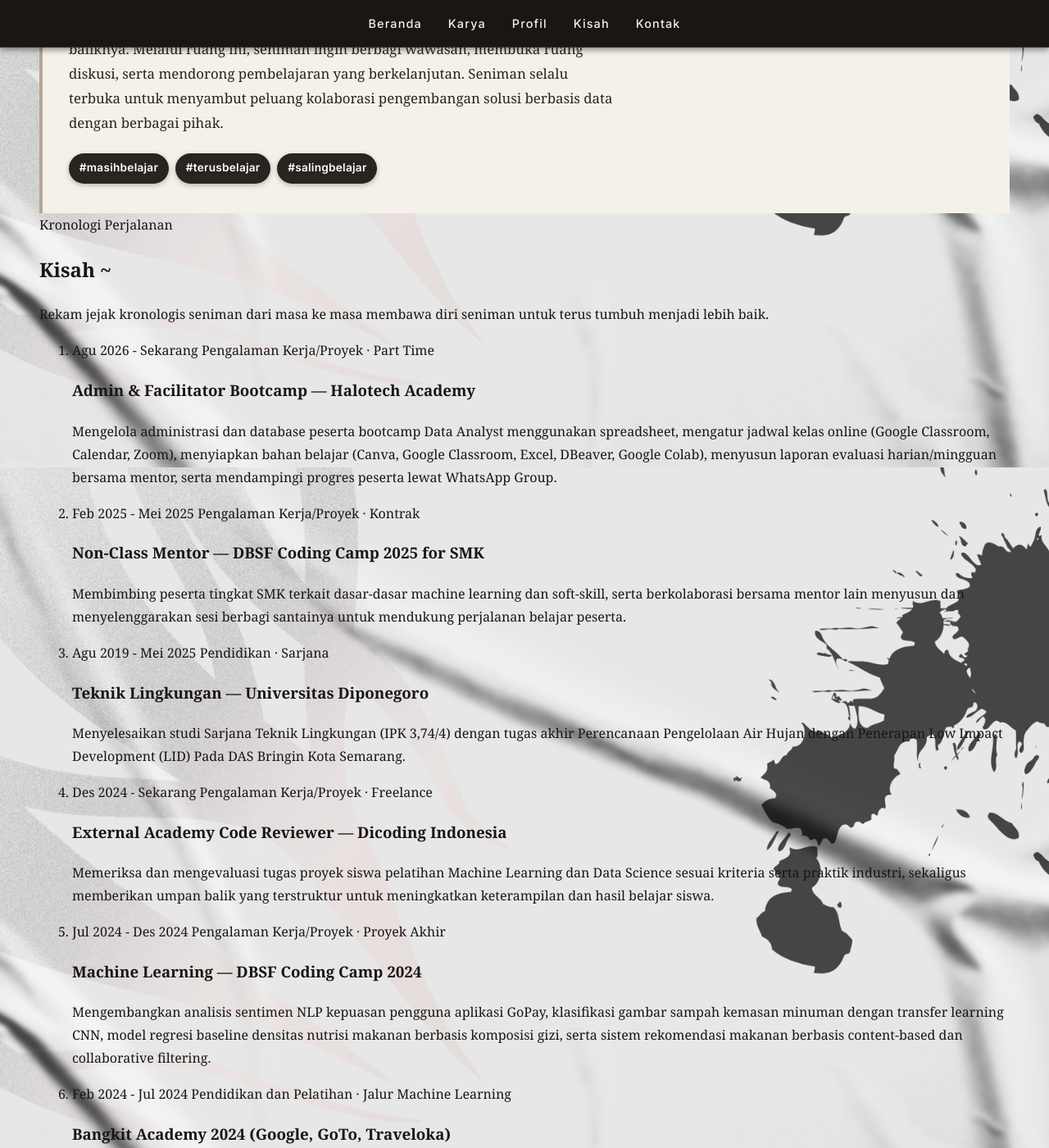
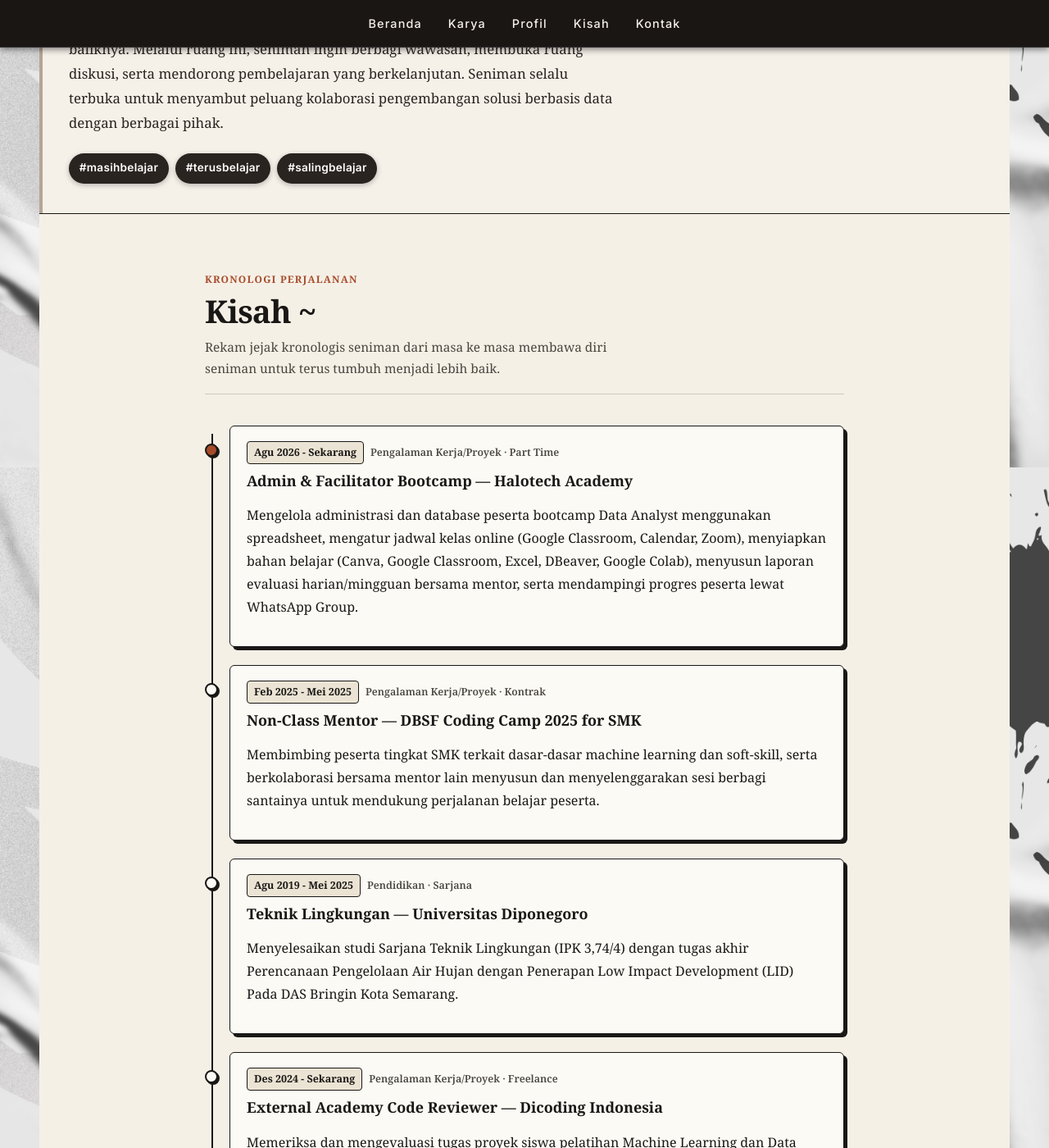
Before and after one commit to Sulbae/Sulbae.github.io, a Jekyll site: the page built from index.md, in a window 1280 px wide and 1400 px high, scrolled down 2130 px. Shown: the whole window at 82% size. Built offline with Jekyll 4.4.1, drawn with Linux system fonts in a browser that asks for light colours.

Commit message:
Update home.css

```diff
--- a/assets/css/home.css
+++ b/assets/css/home.css
@@ -930,9 +930,182 @@ details[open]::details-content {
   border-bottom-color: var(--color-black);
 }
 
+/* =========================================================
+   10. SECTION KISAH — TIMELINE VERTIKAL 1 KOLOM
+   Letakkan di bagian paling bawah assets/home.css
+   ========================================================= */
+
+#kisah.kisah-section {
+  --kertas-latar: #f5f0e6;
+  --kertas-kartu: #fcfaf5;
+  --kertas-lencana: #ebe3d3;
+  --tinta-pekat: #191816;
+  --tinta-lembut: #4a463f;
+  --garis-bingkai: #191816;
+  --garis-sekat: rgba(25, 24, 22, 0.18);
+  --aksen-utama: #a64b2a;
+  --bayangan-tegas: 4px 4px 0px #191816;
+
+  background-color: var(--kertas-latar);
+  color: var(--tinta-pekat);
+  padding: 64px 20px;
+  border-top: 1.5px solid var(--garis-bingkai);
+  border-bottom: 1.5px solid var(--garis-bingkai);
+  font-family: inherit;
+  box-sizing: border-box;
+}
+
+#kisah .kisah-container {
+  max-width: 780px;
+  margin: 0 auto;
+}
+
+#kisah .kisah-header {
+  margin-bottom: 34px;
+  padding-bottom: 18px;
+  border-bottom: 1px solid var(--garis-sekat);
+}
+
+#kisah .kisah-kicker {
+  display: inline-block;
+  font-size: 0.75rem;
+  font-weight: 700;
+  letter-spacing: 0.1em;
+  text-transform: uppercase;
+  color: var(--aksen-utama);
+  margin-bottom: 6px;
+}
+
+#kisah .kisah-title {
+  margin: 0 0 10px;
+  font-family: inherit;
+  font-size: clamp(1.8rem, 4vw, 2.4rem);
+  font-weight: 800;
+  line-height: 1.15;
+  letter-spacing: -0.02em;
+  color: var(--tinta-pekat);
+}
+
+#kisah .kisah-intro {
+  margin: 0;
+  max-width: 64ch;
+  font-size: 0.96rem;
+  line-height: 1.68;
+  color: var(--tinta-lembut);
+}
+
+/* Jalur timeline vertikal 1 kolom di sisi kiri */
+#kisah .timeline-vertikal {
+  list-style: none;
+  margin: 0;
+  padding: 4px 0 4px 30px;
+  position: relative;
+}
+
+#kisah .timeline-vertikal::before {
+  content: "";
+  position: absolute;
+  top: 14px;
+  bottom: 14px;
+  left: 8px;
+  width: 2px;
+  background-color: var(--garis-bingkai);
+}
+
+#kisah .timeline-item {
+  position: relative;
+  margin-bottom: 22px;
+}
+
+#kisah .timeline-item:last-child {
+  margin-bottom: 0;
+}
+
+#kisah .timeline-marker {
+  position: absolute;
+  left: -30px;
+  top: 22px;
+  width: 16px;
+  height: 16px;
+  border-radius: 50%;
+  background-color: var(--kertas-kartu);
+  border: 2px solid var(--garis-bingkai);
+  box-shadow: 2px 2px 0px var(--garis-bingkai);
+}
+
+/* Penanda item paling atas (terkini) */
+#kisah .timeline-item:first-child .timeline-marker {
+  background-color: var(--aksen-utama);
+}
+
+#kisah .timeline-card {
+  background-color: var(--kertas-kartu);
+  border: 1.5px solid var(--garis-bingkai);
+  border-radius: 6px;
+  padding: 18px 20px;
+  box-shadow: var(--bayangan-tegas);
+  transition: transform 0.15s ease, box-shadow 0.15s ease;
+}
+
+#kisah .timeline-card:hover {
+  transform: translate(-1px, -1px);
+  box-shadow: 5px 5px 0px var(--garis-bingkai);
+}
+
+#kisah .timeline-meta {
+  display: flex;
+  flex-wrap: wrap;
+  align-items: center;
+  gap: 8px;
+  margin-bottom: 8px;
+}
+
+#kisah .timeline-period {
+  display: inline-block;
+  font-size: 0.78rem;
+  font-weight: 700;
+  color: var(--tinta-pekat);
+  background-color: var(--kertas-lencana);
+  border: 1px solid var(--garis-bingkai);
+  border-radius: 4px;
+  padding: 2px 8px;
+}
+
+#kisah .timeline-tag {
+  font-size: 0.78rem;
+  font-weight: 600;
+  color: var(--tinta-lembut);
+}
+
+#kisah .timeline-heading {
+  margin: 0 0 8px;
+  font-family: inherit;
+  font-size: 1.12rem;
+  font-weight: 700;
+  line-height: 1.35;
+  color: var(--tinta-pekat);
+}
+
+/* Daftar poin deskripsi dari _data/kisah.yml */
+#kisah .timeline-desc-list {
+  margin: 0;
+  padding-left: 18px;
+  font-size: 0.94rem;
+  line-height: 1.65;
+  color: var(--tinta-lembut);
+}
+
+#kisah .timeline-desc-list li {
+  margin-bottom: 5px;
+}
+
+#kisah .timeline-desc-list li:last-child {
+  margin-bottom: 0;
+}
+
 
 /* =========================================
-   10. RESPONSIVE (Desktop-First Cascade)
+   11. RESPONSIVE (Desktop-First Cascade)
    ========================================= */
 @media (min-width: 1200px) {
    .home-tabloid {
@@ -1102,6 +1275,33 @@ details[open]::details-content {
   }
 }
 
+@media (max-width: 540px) {
+  #kisah.kisah-section {
+    padding: 48px 16px;
+  }
+
+  #kisah .timeline-vertikal {
+    padding-left: 24px;
+  }
+
+  #kisah .timeline-marker {
+    left: -24px;
+    top: 20px;
+    width: 14px;
+    height: 14px;
+  }
+
+  #kisah .timeline-card {
+    padding: 15px 16px;
+    box-shadow: 3px 3px 0px var(--garis-bingkai);
+  }
+
+  #kisah .timeline-desc-list {
+    padding-left: 16px;
+    font-size: 0.9rem;
+  }
+}
+
 @media (max-width: 480px) {
   .home-tabloid {
      padding: 1.5rem 1.2rem;
```
